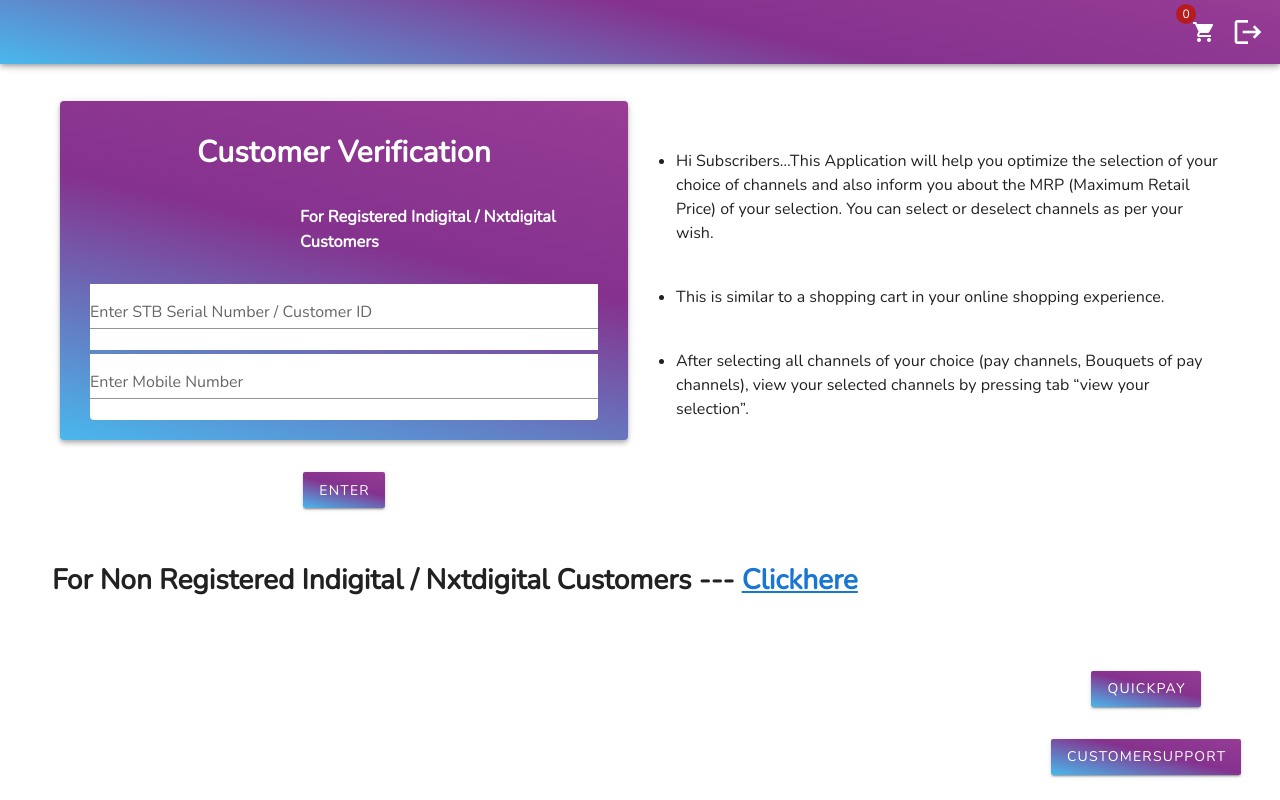
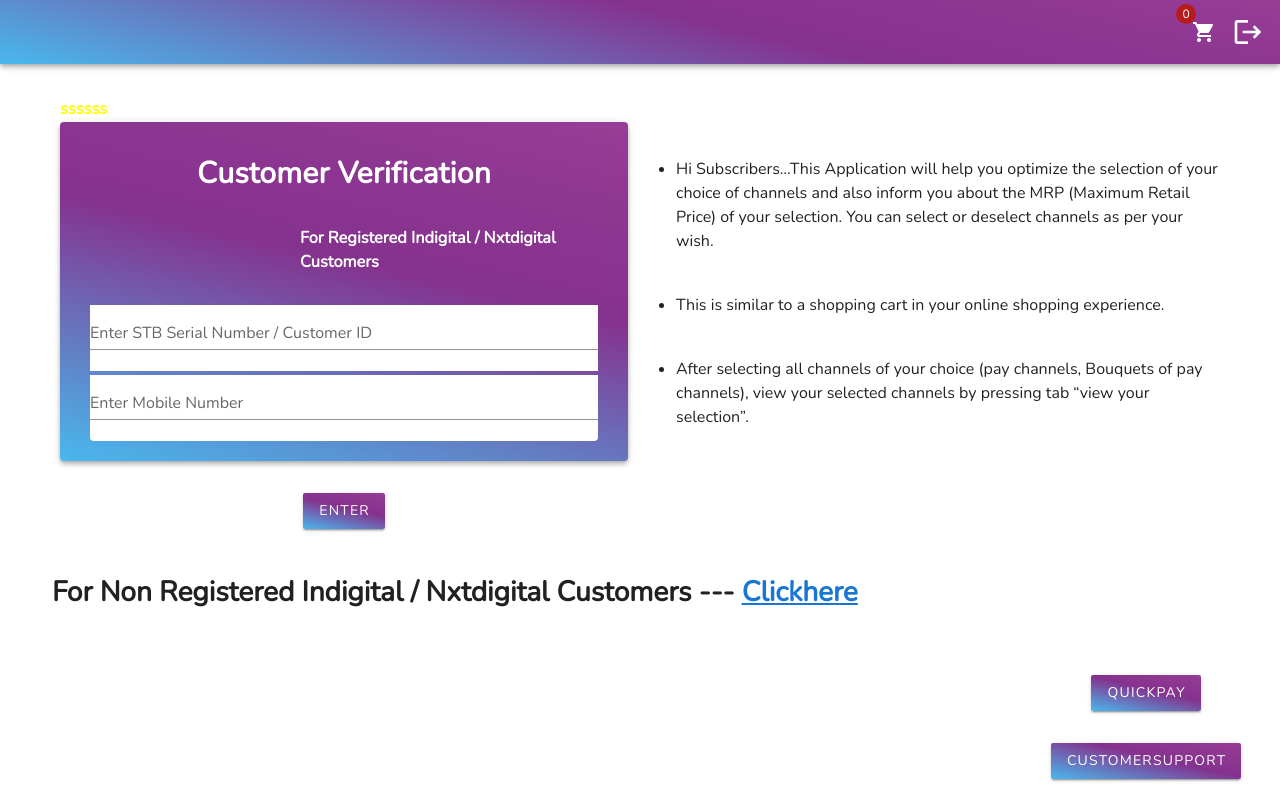
Before and after one commit to trigitaltech/CSA-Vue_app, a Vue app: page / in a window 1280 px wide. Built offline with nearby package versions, Linux system fonts and the light colour scheme; what vue-excel-export would draw is missing.

Commit message:
add generic css

```diff
--- a/src/App.vue
+++ b/src/App.vue
@@ -10,6 +10,7 @@
 
 <script>
 import navBar from "@/components/navBar.vue";
+import './assets/styles/style.css';
 export default {
   name: "Home",
   data() {
--- /dev/null
+++ b/src/assets/styles/style.css
@@ -0,0 +1,3 @@
+h3{
+	color: yellow;
+}
--- a/src/views/Login.vue
+++ b/src/views/Login.vue
@@ -2,6 +2,10 @@
   <v-container class="fill-height" fluid>
     <v-row align="center" justify="center">
       <v-col class="ml-12">
+        <div>
+          <h3>ssssss</h3>
+        </div>
+
         <!-- <v-form ref="form" v-model="valid" lazy-validation> -->
         <v-form ref="form" lazy-validation>
         <v-card class="loginmain elevation-4">
--- a/src/views/Optimization.vue
+++ b/src/views/Optimization.vue
@@ -412,8 +412,7 @@
         var userData = JSON.parse(localStorage.getItem("in:user"))
         const payload = {
           channelIds: channels_id,
-          // channelIds: [1,2,3,4,7,9,15,13,71,311,328,31,44,264,460,197,198,229,27,154,175,265],
-          quality: "SD",
+          quality: userData.quality,
           region: userData.region,
         };
         const result = await getOptimizeAlgoritm(payload);
```
